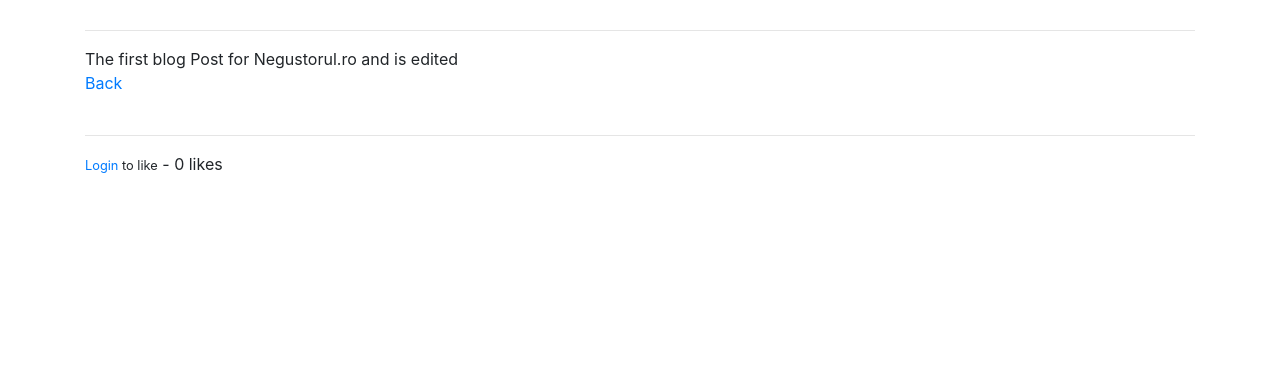
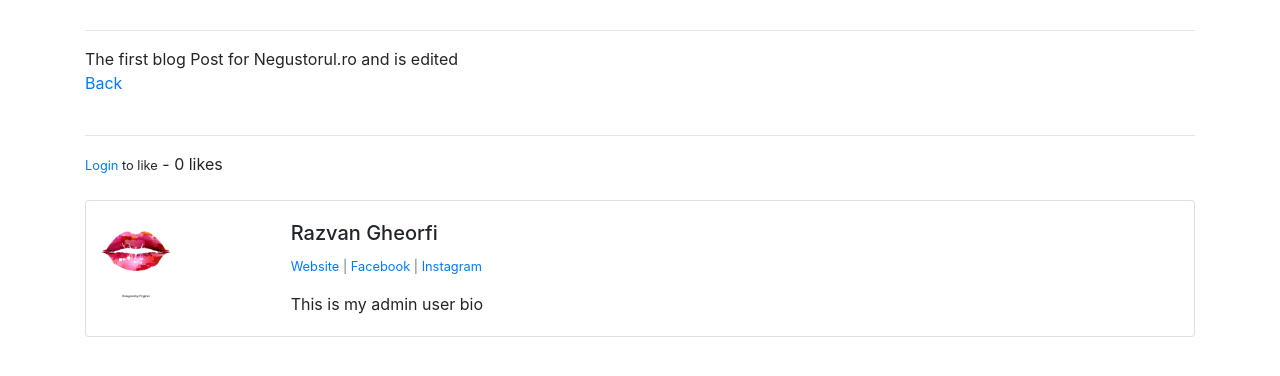
Before and after one commit to Bebico/TheBlog, a Django app: page /article/1 in a window 1280 px wide. Shown: the part 146-522 px from the top of the page. Run offline with Django 3.2, Linux system fonts and the light colour scheme; data comes from the database, SQL or seed files in the repository; both versions use the stored data as it was after the commit; data that the repository does not hold is empty; some libraries are stand-ins or nearby versions.

Commit message:
added user profile images

```diff
--- a/main/models.py
+++ b/main/models.py
@@ -17,6 +17,12 @@ class Category(models.Model):
 class Profile(models.Model):
     user = models.OneToOneField(User, null=True, on_delete=models.CASCADE)
     bio = models.TextField()
+    profile_pic = models.ImageField(null=True, blank=True, upload_to="images/profile/")
+    website_url = models.CharField(max_length=255, null=True, blank=True)
+    facebook_url = models.CharField(max_length=255, null=True, blank=True)
+    instagram_url = models.CharField(max_length=255, null=True, blank=True)
+
+
 
     def __str__(self):
         return str(self.user)
--- a/main/templates/article_details.html
+++ b/main/templates/article_details.html
@@ -1,4 +1,5 @@
 {% extends 'base.html' %}
+{% load static %}
 {% block title %}{{post.title}}{% endblock%}
 
 {% block content %}
@@ -47,7 +48,31 @@ By: {{ post.author.first_name}} {{ post.author.last_name}}
 
     - {{ total_likes }} likes
 </form>
+<br>
+    <div class="card mb-3">
+      <div class="row no-gutters">
+        <div class="col-md-2">
 
+            {% if post.author.profile.profile_pic.url %}
+                <img src="{{ post.author.profile.profile_pic.url }}" alt="" width="100" height="100">
+            {% else %}
+                <img src="{% static 'main\images\user_default.jpg' %}" alt="" width="100" height="100">
+            {% endif %}
+
+        </div>
+        <div class="col-md-10">
+          <div class="card-body">
+            <h5 class="card-title">{{ post.author.first_name}} {{ post.author.last_name}}</h5>
+              <p class="small text-muted">
+                  <a href="#">Website </a>|
+                  <a href="{{ post.author.profile.facebook_url }}">Facebook </a>|
+                  <a href="#">Instagram</a>
+              </p>
+            <p class="card-text">{{ post.author.profile.bio }}</p>
+          </div>
+        </div>
+      </div>
+    </div>
 
 
 {% endblock %}
```
Also changed, not shown: Negustorul/settings.py (+4 -3 lines), db.sqlite3, main/migrations/0010_auto_20200826_1611.py (added), media/images/profile/kisss.png (added), static/main/images/user_default.jpg (added).
